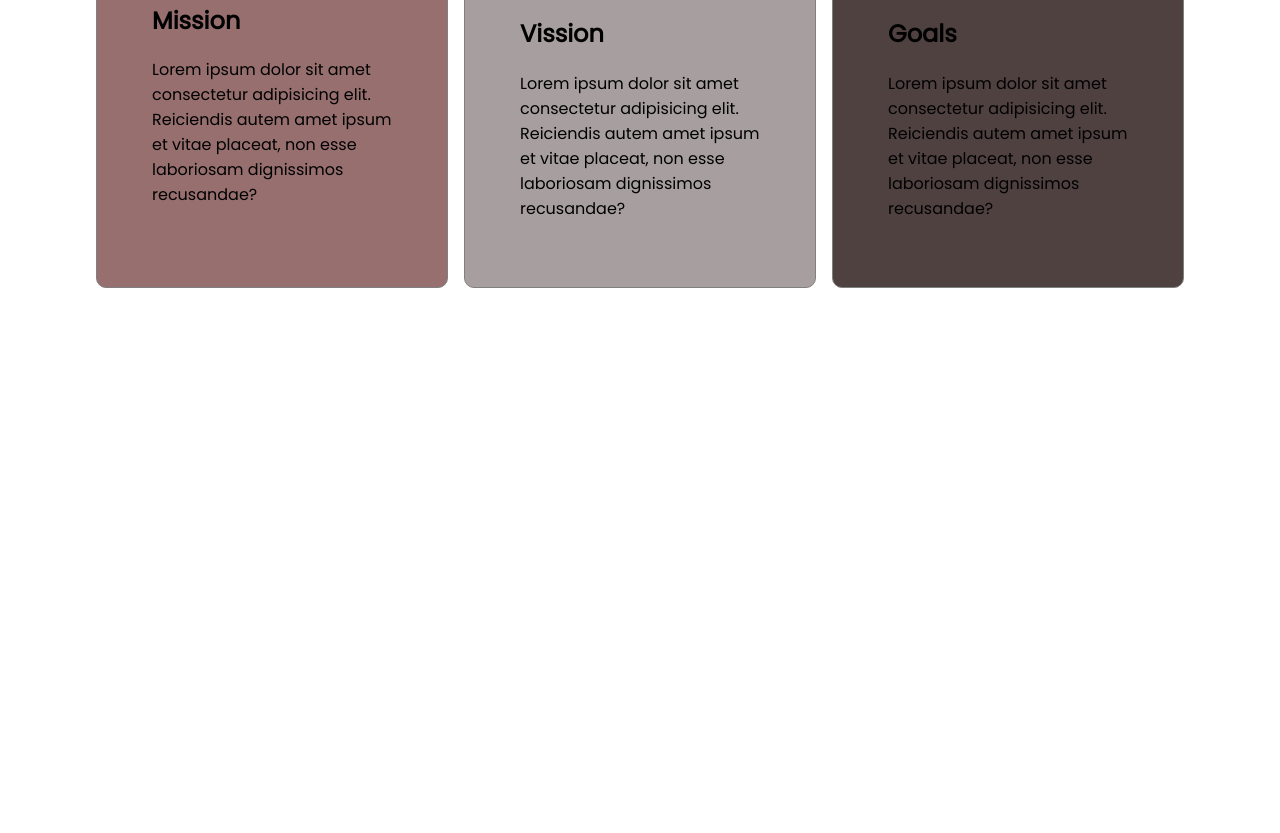
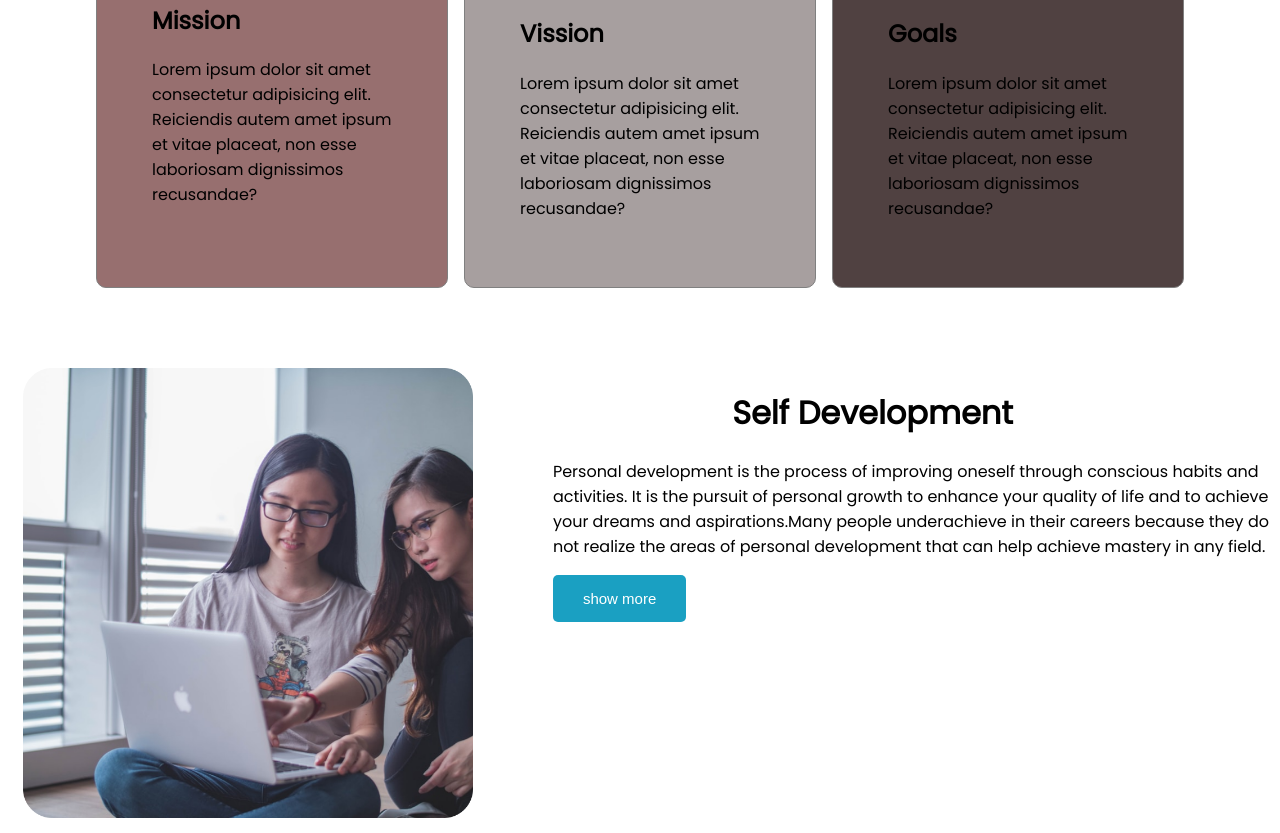
Before and after one commit to sadiafrin/assignment1, a plain HTML site: page index.html in a window 1280 px wide. Shown: the part 973-1806 px from the top of the page. Before the commit the page ends 1349 px from the top, so only its background shows below. Drawn offline with Linux system fonts and the light colour scheme.

Commit message:
3rd part done

```diff
--- a/index.html
+++ b/index.html
@@ -68,6 +68,21 @@
 </div>
 </div>
 
+     <div class="self-development">
+        <div class="half-width">
+            <img src="mission-2022-main/images/person/coding.png" alt="">
+        </div>
+
+         <div>
+
+        <h1>Self Development</h1>
+        <p class="p-and-button">Personal development is the process of improving oneself through conscious habits and activities. It is the pursuit of personal growth to enhance your quality of life and to achieve your dreams and aspirations.Many people underachieve in their careers because they do not realize the areas of personal development that can help achieve mastery in any field.
+
+        </p>
+        <button class="button1 p-and-button ">show more</button>
+   </div>
+
+  </div>
 
 
 
--- a/style.css
+++ b/style.css
@@ -5,7 +5,7 @@ body{
     color:crimson;
 }
 .button{
-    background-color:rgb(2, 71, 136);
+    background-color:rgb(26, 160, 194);
     border:none;
     border-radius: 5px;
     color: white;
@@ -13,6 +13,7 @@ body{
     text-align: center;
     text-decoration: none;
     font-size: 16px;
+
   }
 
 
@@ -87,3 +88,28 @@ h1{
 .size-card{
     padding-left:5px;
     text-align: left;
+}
+    .self-development{
+        display:flex;
+        margin:0 auto;
+
+
+    }
+.p-and-button{
+    text-align: left;
+    margin-left: 10%;
+}
+.button1{
+    background-color:rgb(26, 160, 194);
+    border:none;
+    border-radius: 5px;
+    color: white;
+    padding: 15px 30px;
+    text-align: center;
+    text-decoration: none;
+    font-size: 15px;
+
+
+
+
+}
```
Also changed, not shown: mission-2022-main/images/person/coding.png (added), 1 other file.
